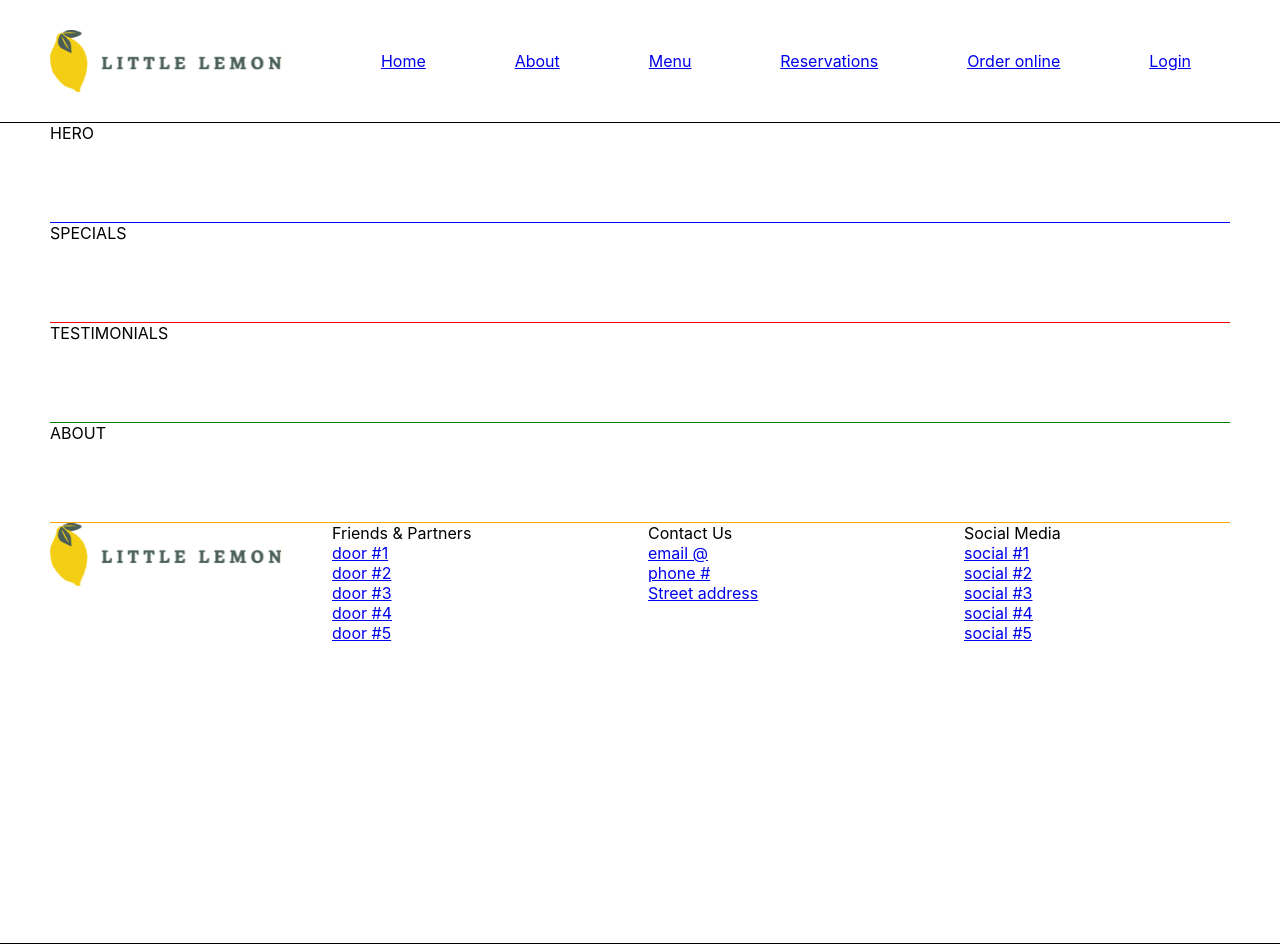
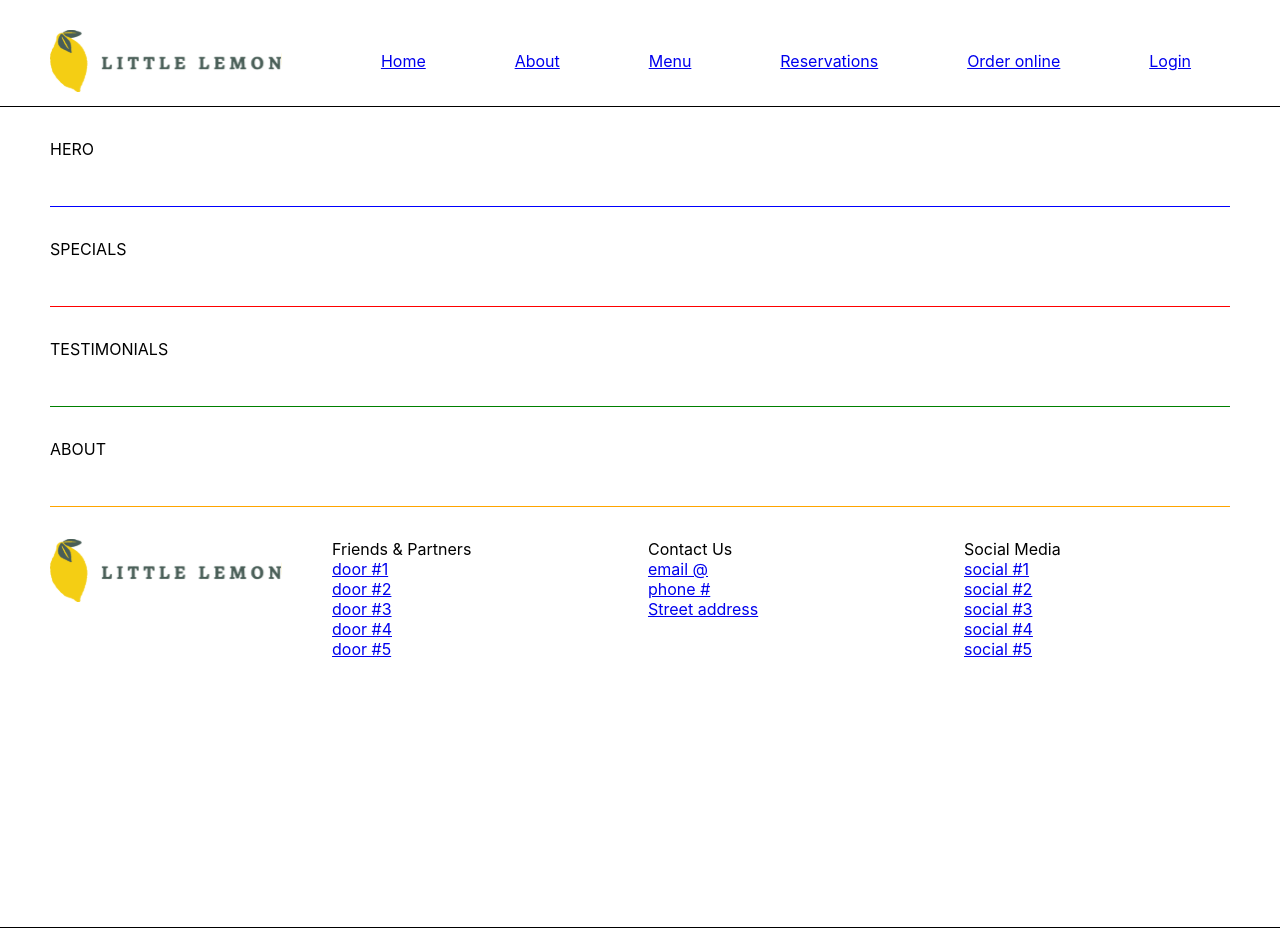
Before and after one commit to bryanj1234/meta-frontend-capstone, a React (Create React App) app: page / in a window 1280 px wide. Built offline with nearby package versions, Linux system fonts and the light colour scheme.

Commit message:
asdsadsa

```diff
--- a/src/App.css
+++ b/src/App.css
@@ -23,6 +23,8 @@
 header {
   grid-area: head;
   border-bottom: 1px solid black;
+  margin-top: 1rem;
+  margin-bottom: 1rem;
 
   display: grid;
   grid-template-rows: 1fr;
@@ -34,9 +36,7 @@ header {
 
 header img {
   grid-area: image;
-
   width:100%
-
 }
 
 header nav {
@@ -72,26 +72,36 @@ main {
 #hero {
   grid-area: hero;
   border-bottom: 1px solid blue;
+  margin-top: 1rem;
+  margin-bottom: 1rem;
 }
 
 #specials {
   grid-area: specials;
   border-bottom: 1px solid red;
+  margin-top: 1rem;
+  margin-bottom: 1rem;
 }
 
 #testimonials {
   grid-area: testimonials;
   border-bottom: 1px solid green;
+  margin-top: 1rem;
+  margin-bottom: 1rem;
 }
 
 #about {
   grid-area: about;
   border-bottom: 1px solid orange;
+  margin-top: 1rem;
+  margin-bottom: 1rem;
 }
 
 footer {
   grid-area: footer;
   border-bottom: 1px solid black;
+  margin-top: 1rem;
+  margin-bottom: 1rem;
 
   display: grid;
   grid-template-rows: 1fr;
@@ -103,7 +113,6 @@ footer {
 
 footer img {
   grid-area: image;
-
   width: 100%;
 }
 
```
